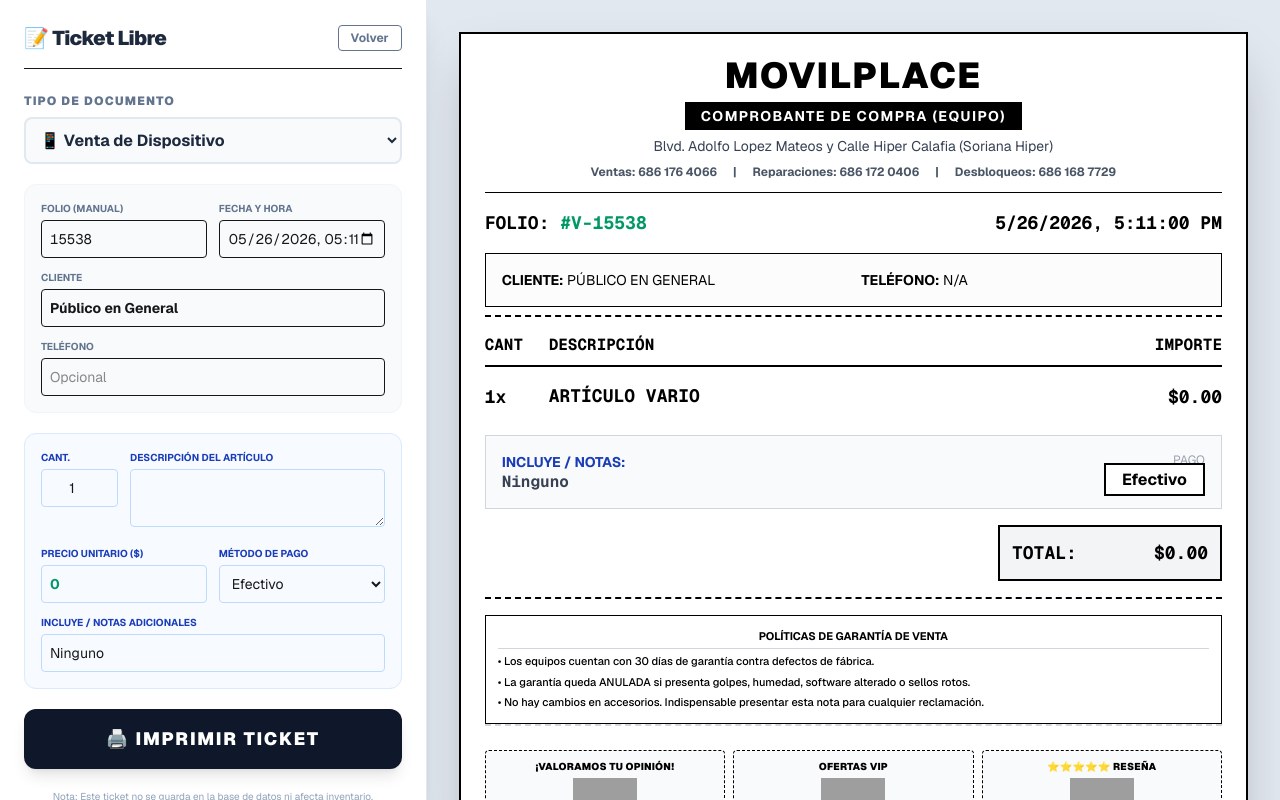
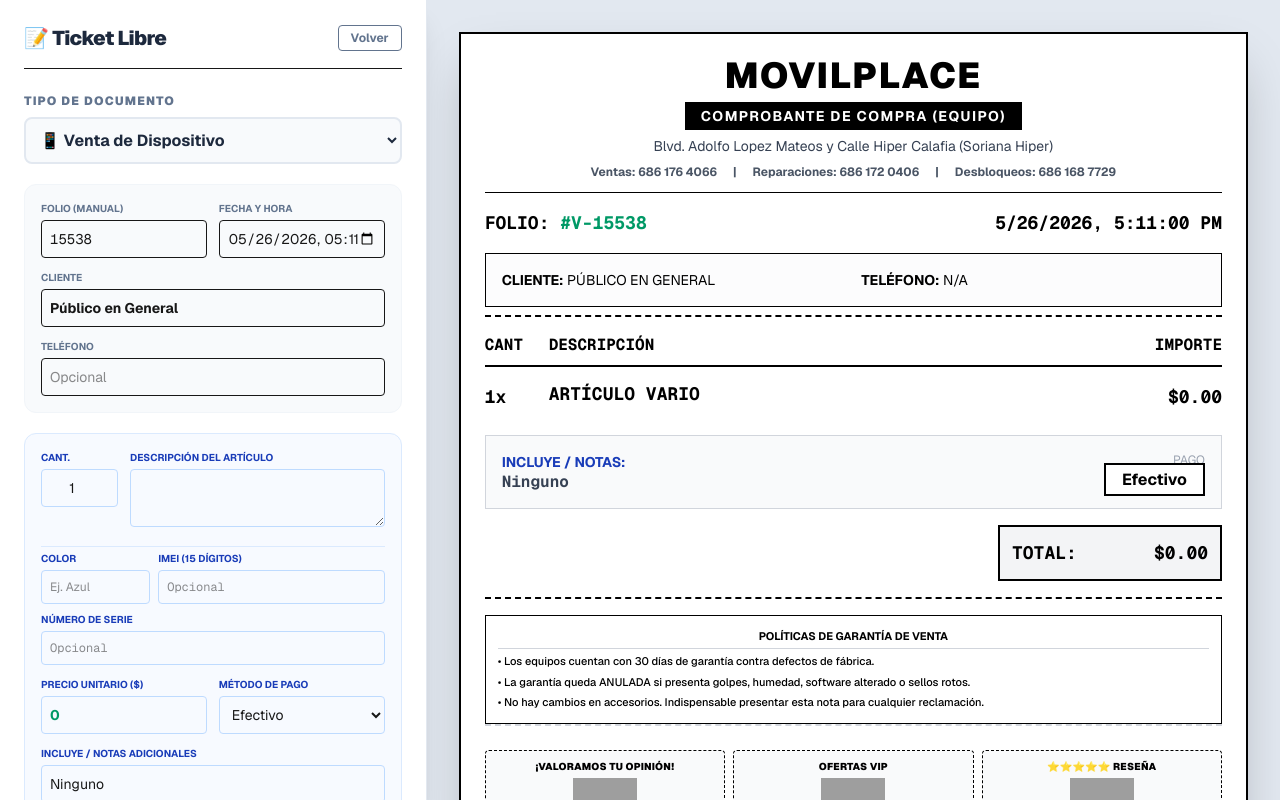
Before and after one commit to Ricardo-rdz-dz/celulares-frontend, a Next.js app: page /admin/ticket-manual in a window 1280 px wide. Shown: the top 800 px of the page. Built offline with nearby package versions, Linux system fonts and the light colour scheme; sample sign-in values are in the browser's storage; grey boxes are pictures that could not be loaded.

Commit message:
se ajustan detalles del ticket personalizado v.1.6.1

```diff
--- a/app/admin/ticket-manual/page.tsx
+++ b/app/admin/ticket-manual/page.tsx
@@ -26,7 +26,12 @@ export default function TicketManual() {
     descripcion: '',
     precio_unitario: '0',
     metodo_pago: 'Efectivo',
-    extras: 'Ninguno'
+    extras: 'Ninguno',
+
+    // ✨ Campos Técnicos para Dispositivos
+    color: '',
+    imei: '',
+    numero_serie: ''
   });
 
   const handleChange = (e: any) => {
@@ -138,7 +143,26 @@ export default function TicketManual() {
                     <textarea name="descripcion" value={form.descripcion} onChange={handleChange} rows={2} className="w-full border border-blue-200 rounded p-2 text-sm"></textarea>
                   </div>
                 </div>
-                <div className="grid grid-cols-2 gap-3">
+
+                {/* ✨ NUEVO: Campos técnicos específicos para venta de Celulares/Equipos */}
+                {tipoTicket === 'VENTA_DISPOSITIVO' && (
+                  <div className="grid grid-cols-3 gap-2 pt-1 border-t border-blue-100 mt-2">
+                    <div>
+                      <label className="block text-[10px] font-bold text-blue-800 uppercase mb-1">Color</label>
+                      <input type="text" name="color" value={form.color} onChange={handleChange} placeholder="Ej. Azul" className="w-full border border-blue-200 rounded p-2 text-xs" />
+                    </div>
+                    <div className="col-span-2">
+                      <label className="block text-[10px] font-bold text-blue-800 uppercase mb-1">IMEI (15 dígitos)</label>
+                      <input type="text" name="imei" value={form.imei} onChange={handleChange} placeholder="Opcional" className="w-full border border-blue-200 rounded p-2 text-xs font-mono" />
+                    </div>
+                    <div className="col-span-3">
+                      <label className="block text-[10px] font-bold text-blue-800 uppercase mb-1">Número de Serie</label>
+                      <input type="text" name="numero_serie" value={form.numero_serie} onChange={handleChange} placeholder="Opcional" className="w-full border border-blue-200 rounded p-2 text-xs font-mono" />
+                    </div>
+                  </div>
+                )}
+
+                <div className="grid grid-cols-2 gap-3 mt-3">
                   <div>
                     <label className="block text-[10px] font-bold text-blue-800 uppercase mb-1">Precio Unitario ($)</label>
                     <input type="number" name="precio_unitario" value={form.precio_unitario} onChange={handleChange} className="w-full border border-blue-200 rounded p-2 text-sm font-bold text-emerald-600" />
@@ -162,7 +186,7 @@ export default function TicketManual() {
 
           <button
             onClick={handlePrint}
-            className="w-full bg-slate-900 hover:bg-slate-800 text-white font-black py-4 rounded-xl text-lg tracking-widest shadow-lg flex justify-center items-center gap-2"
+            className="w-full bg-slate-900 hover:bg-slate-800 text-white font-black py-4 rounded-xl text-lg tracking-widest shadow-lg flex justify-center items-center gap-2 transition-transform active:scale-95"
           >
             🖨️ IMPRIMIR TICKET
           </button>
@@ -243,7 +267,18 @@ export default function TicketManual() {
                   <tbody>
                     <tr className="font-bold text-lg">
                       <td className="pt-4 align-top">{form.cantidad}x</td>
-                      <td className="pt-4 leading-tight whitespace-pre-wrap">{form.descripcion.toUpperCase() || 'ARTÍCULO VARIO'}</td>
+                      <td className="pt-4 leading-tight whitespace-pre-wrap">
+                        {form.descripcion.toUpperCase() || 'ARTÍCULO VARIO'}
+
+                        {/* ✨ NUEVO: Pinta los datos técnicos en el recibo si es venta de dispositivo */}
+                        {tipoTicket === 'VENTA_DISPOSITIVO' && (
+                          <div className="mt-1 space-y-0.5 text-[11px] text-gray-600 font-normal font-sans leading-tight">
+                            {form.color && <p>Color: <span className="font-bold uppercase text-gray-800">{form.color}</span></p>}
+                            {form.imei && <p>IMEI: <span className="font-bold text-gray-800">{form.imei}</span></p>}
+                            {form.numero_serie && <p>Serie: <span className="font-bold text-gray-800">{form.numero_serie}</span></p>}
+                          </div>
+                        )}
+                      </td>
                       <td className="pt-4 text-right align-top">${costoTotalVenta}</td>
                     </tr>
                   </tbody>
```
